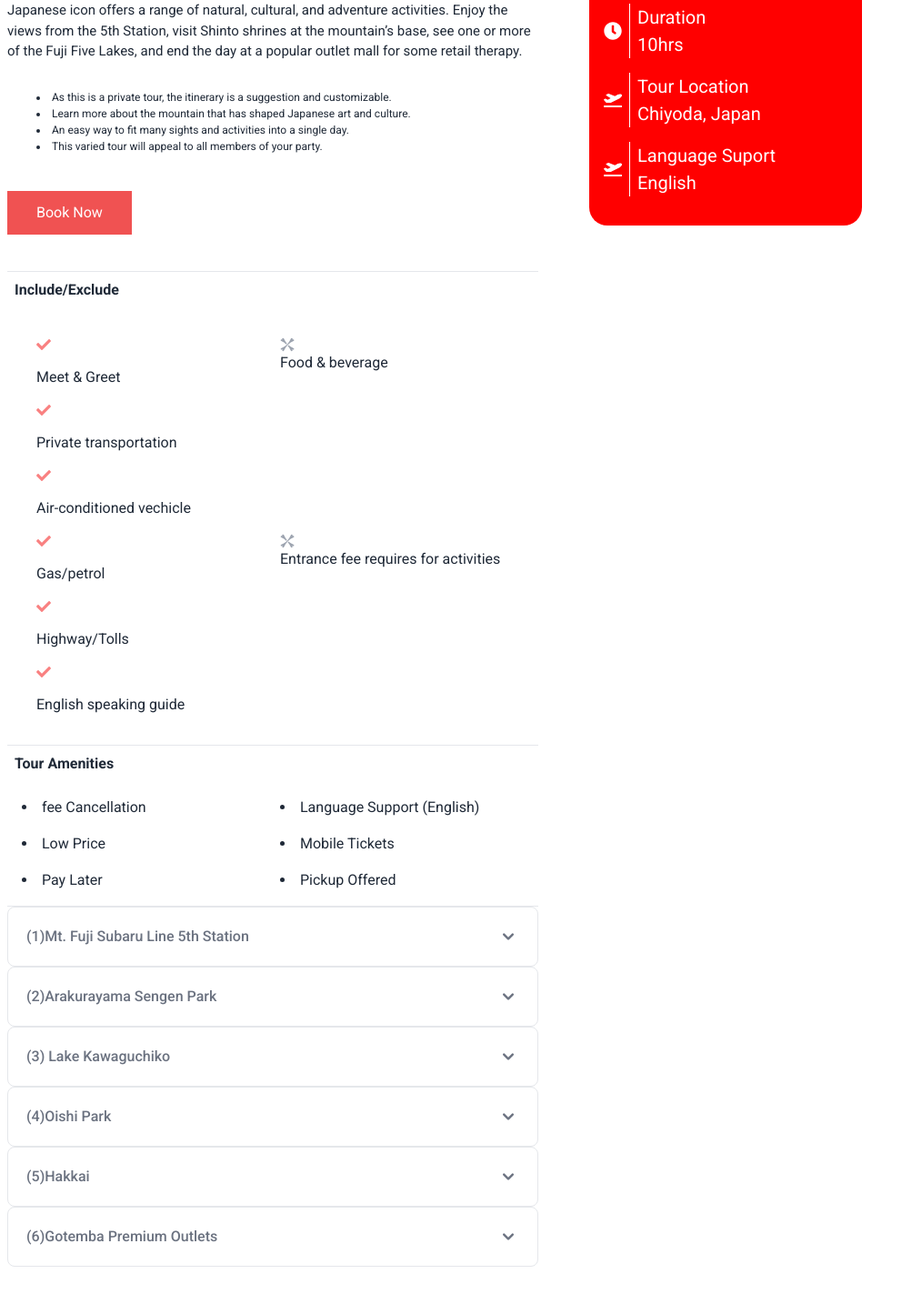
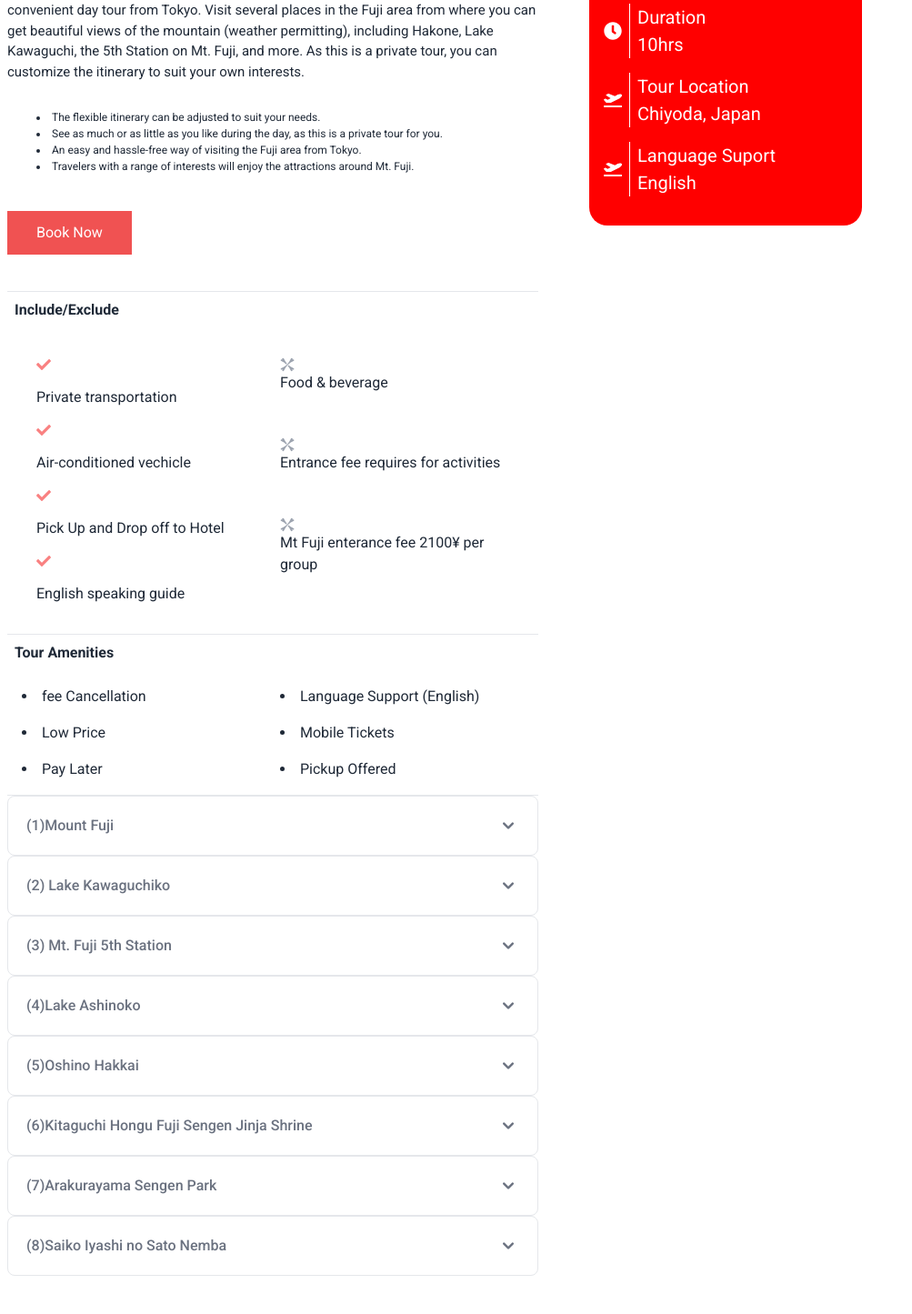
Before and after one commit to Hassan-html/tourism, a Next.js app: page /pages/Tours/1 in a window 1280 px wide. Shown: the part 965-2410 px from the top of the page at 91% size, without its empty margins (0-1003 px from the left). Built offline with nearby package versions, Linux system fonts and the light colour scheme.

Commit message:
"tour updated"

```diff
--- a/app/components/sections/Clients/Client.jsx
+++ b/app/components/sections/Clients/Client.jsx
@@ -99,7 +99,7 @@ export default function Client() {
 
         <div className="slider-container w-[70%] m-auto">
           <Slider {...settings} className="gap-[10px]">
-            <div className="grid grid-cols-2 gap-2 border-black rounded-[10px] shadow-xl border-opacity-45 w-[300px] max-w-[400px] bg-red-400 text-white">
+            <div className="grid grid-cols-2 gap-2 border-black rounded-[10px] shadow-xl border-opacity-45 w-[300px] max-w-[400px] bg-red-400 text-white h-[400px] p-2">
               <div className="image relative flex justify-center items-center">
                 <div className="image relative w-[50px] h-[50px] overflow-hidden rounded-none">
                   <Image
@@ -119,7 +119,7 @@ export default function Client() {
                 </p>
               </div>
             </div>
-            <div className="grid grid-cols-2 gap-2 border-black rounded-[10px] shadow-xl border-opacity-45 w-[300px] max-w-[400px] bg-red-400 text-white">
+            <div className="grid grid-cols-2 gap-2 border-black rounded-[10px] shadow-xl border-opacity-45 w-[300px] max-w-[400px] bg-red-400 text-white h-[400px] p-2">
               <div className="image relative flex justify-center items-center">
                 <div className="image relative w-[50px] h-[50px] overflow-hidden rounded-none">
                   <Image
@@ -139,7 +139,7 @@ export default function Client() {
                 </p>
               </div>
             </div>
-            <div className="grid grid-cols-2 gap-2 border-black rounded-[10px] shadow-xl border-opacity-45 w-[300px] max-w-[400px] bg-red-400 text-white">
+            <div className="grid grid-cols-2 gap-2 border-black rounded-[10px] shadow-xl border-opacity-45 w-[300px] max-w-[400px] bg-red-400 text-white h-[400px] p-2">
               <div className="image relative flex justify-center items-center">
                 <div className="image relative w-[50px] h-[50px] overflow-hidden rounded-none">
                   <Image
@@ -159,7 +159,7 @@ export default function Client() {
                 </p>
               </div>
             </div>
-            <div className="grid grid-cols-2 gap-2 border-black rounded-[10px] shadow-xl border-opacity-45 w-[300px] max-w-[400px] bg-red-400 text-white">
+            <div className="grid grid-cols-2 gap-2 border-black rounded-[10px] shadow-xl border-opacity-45 w-[300px] max-w-[400px] bg-red-400 text-white h-[400px] p-2">
               <div className="image relative flex justify-center items-center">
                 <div className="image relative w-[50px] h-[50px] overflow-hidden rounded-none">
                   <Image
--- a/app/staticdata/data.ts
+++ b/app/staticdata/data.ts
@@ -8,24 +8,26 @@ export const Tours = [
     mainImg: "mountfuji.jpg",
     tourLocation: "Chiyoda, Japan",
     Overview: [
-      "See and do exactly what you want on this private, customizable day tour to Mt. Fuji. This Japanese icon offers a range of natural, cultural, and adventure activities. Enjoy the views from the 5th Station, visit Shinto shrines at the mountain’s base, see one or more of the Fuji Five Lakes, and end the day at a popular outlet mall for some retail therapy.",
+      "Check out one of Japan’s most beautiful, iconic destinations—Mt. Fuji—on this convenient day tour from Tokyo. Visit several places in the Fuji area from where you can get beautiful views of the mountain (weather permitting), including Hakone, Lake Kawaguchi, the 5th Station on Mt. Fuji, and more. As this is a private tour, you can customize the itinerary to suit your own interests.",
       [
-        "As this is a private tour, the itinerary is a suggestion and customizable.",
-        "Learn more about the mountain that has shaped Japanese art and culture.",
-        "An easy way to fit many sights and activities into a single day.",
-        "This varied tour will appeal to all members of your party.",
+        "The flexible itinerary can be adjusted to suit your needs.",
+        "See as much or as little as you like during the day, as this is a private tour for you.",
+        "An easy and hassle-free way of visiting the Fuji area from Tokyo.",
+        "Travelers with a range of interests will enjoy the attractions around Mt. Fuji.",
       ],
     ],
     Timing: ["07:30", "08:00", "08:30"],
     include: [
-      "Meet & Greet",
       "Private transportation",
       "Air-conditioned vechicle",
-      "Gas/petrol",
-      "Highway/Tolls",
+      "Pick Up and Drop off to Hotel",
       "English speaking guide",
     ],
-    exclude: ["Food & beverage", "Entrance fee requires for activities"],
+    exclude: [
+      "Food & beverage",
+      "Entrance fee requires for activities",
+      "Mt Fuji enterance fee 2100¥ per group",
+    ],
     TourAmenities: [
       "fee Cancellation",
       "Language Support (English)",
@@ -36,40 +38,52 @@ export const Tours = [
     ],
     TourPlan: [
       {
-        title: "Mt. Fuji Subaru Line 5th Station",
+        title: "Mount Fuji",
         detail:
-          "The highest peak of Mt Fuji (2200m) that is accessible by car, interesting for the hikers. This is the closest point to view the top of Mt fuji. You can have a splendor view of the city from the view points.",
+          "Visit Mt fuji viewing locations and Hakone at same day on this day trip from Tokyo. This tour is private charter with English speaking guide. Our guide will introduce you beautiful places with fun. The trip is fully customizable and we are open for your suggestions. Recommend itinerary Mt fuji and Hakone itinerary - lake Kawaguchi - mt fuji 5th station - Kachi Kachi ropeway - Hakone ropeway - lake ashi - owakudani Hotel drop off at 6:30. Mt Fuji area only suggested itinerary Mt fuji 5th Station if weather permitted Lake Kawaguchi Kachi Kachi ropeway Kita hongou Sengen shrine Oshino Hakkai Oishi park Arashiyam Sengen shrine if we have time or depend upon customer preferences. Please understand you have to select either 1 itinerary.",
+        duration: "1 hour • Admission Ticket Included",
+      },
+      {
+        title: " Lake Kawaguchiko",
+        detail:
+          "2nd Biggest Lake of Mt Fuji area after Lake Yamanaka. You can see Mt Fuji from Kachi Kachi ropeway or cruise at Lake Kawaguchi.",
+        duration: "1 hour • Admission Ticket not included",
+      },
+      {
+        title: " Mt. Fuji 5th Station",
+        detail:
+          "The Last Point at Mt fuji where we can reach by Car. Please understand weather conditions. During hiking Season we cannot go to 5th station. You have to take shuttle bus cost 2100¥ person.",
         duration: "30 minutes • Admission Ticket Not Included",
+      },
+      {
+        title: "Lake Ashinoko",
+        detail:
+          "Lake Ashi, also referred to as Hakone Lake or Ashinoko Lake, is a scenic lake in the Hakone area of Kanagawa Prefecture in Honshū, Japan. You can Experience Pirate Cruise at Lake Ashi. If we take mt fuji and Hakone itinerary.",
+        duration: "1 hour • Admission Ticket Not Included",
+      },
+      {
+        title: "Oshino Hakkai",
+        detail:
+          "A small village which is a famous tourists attraction due to the presence of 8 ponds; the fresh water from Mt fuji come down in whose ponds. Also famous for the vendors of foods and souvenirs.",
+        duration: "1 hour • Admission Ticket Not Included",
+      },
+      {
+        title: "Kitaguchi Hongu Fuji Sengen Jinja Shrine",
+        detail:
+          "In the past, Fujiyoshida's Sengen Shrine used to be the common starting point for climbing Mount Fuji from the north.",
+        duration: "1 hour • Admission Ticket Free",
       },
       {
         title: "Arakurayama Sengen Park",
         detail:
-          "Temple and park with many stairs and different stages leads to exotic and mind blowing view of Mt Fuji at the top. The paragon at the top is very famous for viewing and picture taking point.",
-        duration: "45 minutes • Admission Ticket Free",
+          "Iconic pagoda on a hilltop facing Mt. Fuji in Arakurayama Sengen Park, reached via 398 steps.",
+        duration: "1 hour • Admission Ticket Free",
       },
       {
-        title: " Lake Kawaguchiko",
+        title: "Saiko Iyashi no Sato Nemba",
         detail:
-          "Lake kawaguchi is the second largest lake of the Mt Fuji five lakes, can enjoy the beautiful view of Mt fuji The Kachi Kachi Ropeway ascends to an observation point near the summit of Mount Tenjo, from where Lake Kawaguchiko and Mount Fuji can be seen. There is also many Hot spring available in the area where you can calm yourself.",
-        duration: "2 hours • Admission Ticket Not Included",
-      },
-      {
-        title: "Oishi Park",
-        detail:
-          "Oishi Park is a public park located on the north shore of Lake Kawaguchi. From the park you can enjoy a beautiful view of Mt. Fuji and Lake Kawaguchi. The park features a 350m walking path with many flowers planted along it; from early April to Late May the moss phlox flowers spread out like a pink carpet, from late June into late July the gorgeous lavender plants bloom, and from mid to late-October the kokia shrubs show their beautiful red autumn colors. The contrast between the various flowers and Mt. Fuji is spectacular. The park is also home to the Kawaguchiko Natural Living Center where you can enjoy making fruit jam and an all-you-can eat cherry & blueberry picking course. They also feature a café where you can try specialty made blueberry ice cream.",
-        duration: "30 minutes • Admission Ticket Not Included",
-      },
-      {
-        title: "Hakkai",
-        detail:
-          "A small village which is a famous tourists attraction due to the presence of 8 ponds; the fresh water from Mt fuji come down in whose ponds. Also famous for the vendors of foods and souvenirs.",
-        duration: "45 minutes • Admission Ticket Not Included",
-      },
-      {
-        title: "Gotemba Premium Outlets",
-        detail:
-          "The shopping mall with all the premium outlets of major brands. Can go their if have time.",
-        duration: "1 hour • Admission Ticket Free",
+          "A traditional Japanese village. If we get time during 10 hour trip and you take mt fuji surrounding's area itinerary.",
+        duration: "1 hour • Admission Ticket not included",
       },
     ],
   },
@@ -113,37 +127,43 @@ export const Tours = [
         title: "Senso-ji Temple",
         detail:
           "Tokyo`s oldest and most prominent temple. The majestic Senso-Ji Buddhist Temple is almost 1400 years old and is a symbol of Asakusa and the entire city of Tokyo.",
-        duration: "50 minutes • Admission Ticket Not Included",
+        duration: "50 minutes • Admission Ticket free",
       },
       {
         title: " Tokyo Skytree",
         detail:
           "Tokyo Skytree is the world`s tallest tower at 634m and the second tallest structure in the world standing head and shoulders above everything else in the city for a spectacular view.",
-        duration: "1 hour • Admission Ticket Free",
+        duration: "1 hour • Admission Ticket not included",
       },
       {
         title: " The East Gardens of the Imperial Palace (Edo Castle Ruin)",
         detail:
           "The Imperial Palace East Gardens are part of the inner Palace area. They are the former site of Edo Castle`s innermost circles of defence. A Majestic site.",
-        duration: "40 minutes • Admission Ticket Not Included",
+        duration: "40 minutes • Admission Ticket free",
       },
       {
         title: "Tsukiji Fish Market",
         detail:
           "One of the best fish markets in the world, Tsukiji Outer Market has a fantastic atmosphere. A wide array of street food stalls and excellent restaurants are available -serving both raw and cooked fish. Lunch should be enjoyed here (paid at own expense).",
-        duration: "1 hour • Admission Ticket Not Included",
+        duration: "1 hour • Admission Ticket free",
       },
       {
         title: "Meiji Jingu Shrine",
         detail:
           "(Optional Yoyogi Park and Takeshita Walking Street) - Meiji Shrine is Tokyo's most prominent shrine and dedicated to the deified spirits of Emperor Meiji and Empress Shoken, completed in 1920. Emperor Meiji was the first Emperor of modern Japan. The beautiful Yoyogi Park and Takeshita Street (observe Japanese youth, cosplay and street culture) are optional!",
-        duration: "45 minutes • Admission Ticket Not Included",
+        duration: "45 minutes • Admission Ticket free",
       },
       {
         title: "Shibuya Crossing",
         detail:
           "The busiest intersection in the world and a world-famous landmark of Tokyo city. A must-see spot.",
         duration: "30 minutes • Admission Ticket Free",
+      },
+      {
+        title: "Shinjuku Gyoen National Garden",
+        detail:
+          "Shinjuku Gyoen was constructed on the site of a private mansion belonging to Lord Naito, a 'daimyo' (feudal lord) of the Edo era. Completed in 1906 as an imperial garden, it was re-designated as a national garden",
+        duration: "30 minutes • Admission Ticket not included",
       },
     ],
   },
@@ -183,9 +203,39 @@ export const Tours = [
     ],
     TourPlan: [
       {
-        title: "Dokotrip",
-        detail:
-          "You will be picked up from your hotel in central Tokyo and be taken to the sites, in the type of vehicle of your choice. This 1 Day Nikko is fully customizable, bringing you and your group to some of the most beautiful and important stops in the region, from the Toshogu Shrine Complex, to gorgeous Kegon Falls and Lake Chuzenji. A tradtional and delicious Nikko style meal, the yuba gozen, is recommended. However, you may opt for your own choice too. The drive along the Japan Romantic Road is an experience in itself. All with our expert, English speaking driver with you every step of the way.   Here is a suggested itinerary: 8:00 a.m - Pick up from hotel in Central Tokyo area   - Toshogu Shrine Complex - Shinkyo Bridge (Red Bridge) - Nikko Style Lunch - Kegon Falls - Lake Chuzenji 7:00 p.m -  Drop off at hotel in Central Tokyo area *NOTE: This is not a guided tour. Our drivers, however, speak English well, are able to be simple guides and know the areas/routes expertly.",
+        title: "Akechidaira Ropeway Observation Deck",
+        detail: "",
+        duration: "-- • Admission Ticket Not Included",
+      },
+      {
+        title: " Chuzenji Ferry Terminal",
+        detail: "",
+        duration: "-- • Admission Ticket Not Included",
+      },
+      {
+        title: "Lake Chuzenji Parking",
+        detail: "",
+        duration: "-- • --",
+      },
+      {
+        title: "Kegon Falls",
+        detail: "",
+        duration: "-- • Admission Ticket Not Included",
+      },
+      {
+        title:
+          " Lunch in Chuzenji Lake Area Traditional Japanese Food Near Lake",
+        detail: "",
+        duration: "-- • Admission Ticket Not Included",
+      },
+      {
+        title: "Nikko Tamozawa Imperial Villa Memorial Park.",
+        detail: "",
+        duration: "-- • Admission Ticket Not Included",
+      },
+      {
+        title: "Nikko Tosho-gu Shrine",
+        detail: "",
         duration: "-- • Admission Ticket Not Included",
       },
     ],
@@ -194,7 +244,7 @@ export const Tours = [
     Id: 4,
     Title: " Tokyo Narita Airport (NRT) Transfer Private Place",
     Duration: "1:30 hours",
-    Price: 360,
+    Price: 215,
     mainImg: "airport.jpg",
     tourLocation: "Yaesu, Japan",
     Overview: [
@@ -231,4 +281,52 @@ export const Tours = [
       },
     ],
   },
+  {
+    Id: 4,
+    Title:
+      " One Day Tour Snow Monkey Park and Zenkoji Temple With English Speaking Guide",
+    Duration: "12 hours",
+    Price: 490,
+    mainImg: "snow.jpg",
+    tourLocation: "Yaesu, Japan",
+    Overview: [
+      "A tour to the Snow Monkey Park and Zenkoji Temple offers a captivating blend of natural beauty, cultural richness, and spiritual enlightenment. Here's an overview of what you can expect from this enchanting journey",
+      [
+        "Scenic Beauty: Traverse through stunning landscapes adorned with snow-capped mountains, dense forests, and winding rivers, offering postcard-perfect views at every turn.",
+        "Wildlife Encounter: Observe the endearing antics of Japanese macaques as they frolic and socialize in the natural hot springs, providing a unique opportunity for wildlife photography and observation.",
+        "Cultural Immersion: Immerse yourself in the rich tapestry of Japanese culture and spirituality as you explore the ancient halls, sacred relics, and rituals of Zenkoji Temple, guided by knowledgeable local experts.",
+        "Relaxation and Reflection: Take a moment to unwind and reflect amidst the tranquil ambiance of the temple grounds, fostering a sense of inner peace and mindfulness.",
+      ],
+    ],
+    Timing: ["07:30", "08:00", "08:30"],
+    include: ["Private transportation", "Air-conditioned vechicle"],
+    exclude: [
+      "Additional costs beyond Tokyo Central City",
+
+      "Additional costs beyond Tokyo Central City",
+      "Fee for the meet & greet in the arrival hall",
+    ],
+    TourAmenities: [
+      "fee Cancellation",
+      "Language Support (English)",
+      "Low Price",
+      "Mobile Tickets",
+      "Pay Later",
+      "Pickup Offered",
+    ],
+    TourPlan: [
+      {
+        title: "Snow Monkey Park",
+        detail:
+          "Nestled in the picturesque landscapes of the Japanese Alps, the Snow Monkey Park (Jigokudani Yaen-Koen) is a sanctuary for Japanese macaques, also known as snow monkeys. Here, amidst steaming hot springs and snow-laden forests, you'll witness these adorable creatures soaking in the warmth of the natural hot springs, especially during the winter months. It's a rare and heartwarming experience to observe them playing, grooming, and relaxing in their natural habitat, offering an intimate glimpse into their daily lives. ",
+        duration: "",
+      },
+      {
+        title: "Zenkoji Temple",
+        detail:
+          "As one of Japan's most revered Buddhist temples, Zenkoji Temple holds deep cultural and spiritual significance. Located in Nagano city, the temple's history dates back over 1,400 years, making it a center of pilgrimage and devotion for centuries. Upon entering the temple precincts, you'll be struck by the serene atmosphere and architectural splendor of its main hall, which houses the Amida Buddha, a revered national treasure. Visitors can participate in traditional rituals, such as chanting and incense offerings, and explore the temple's various halls, gardens, and artifacts, each steeped in profound symbolism and religious tradition.",
+        duration: "",
+      },
+    ],
+  },
 ];
```
Also changed, not shown: public/images/tours/snow.jpg (added).
